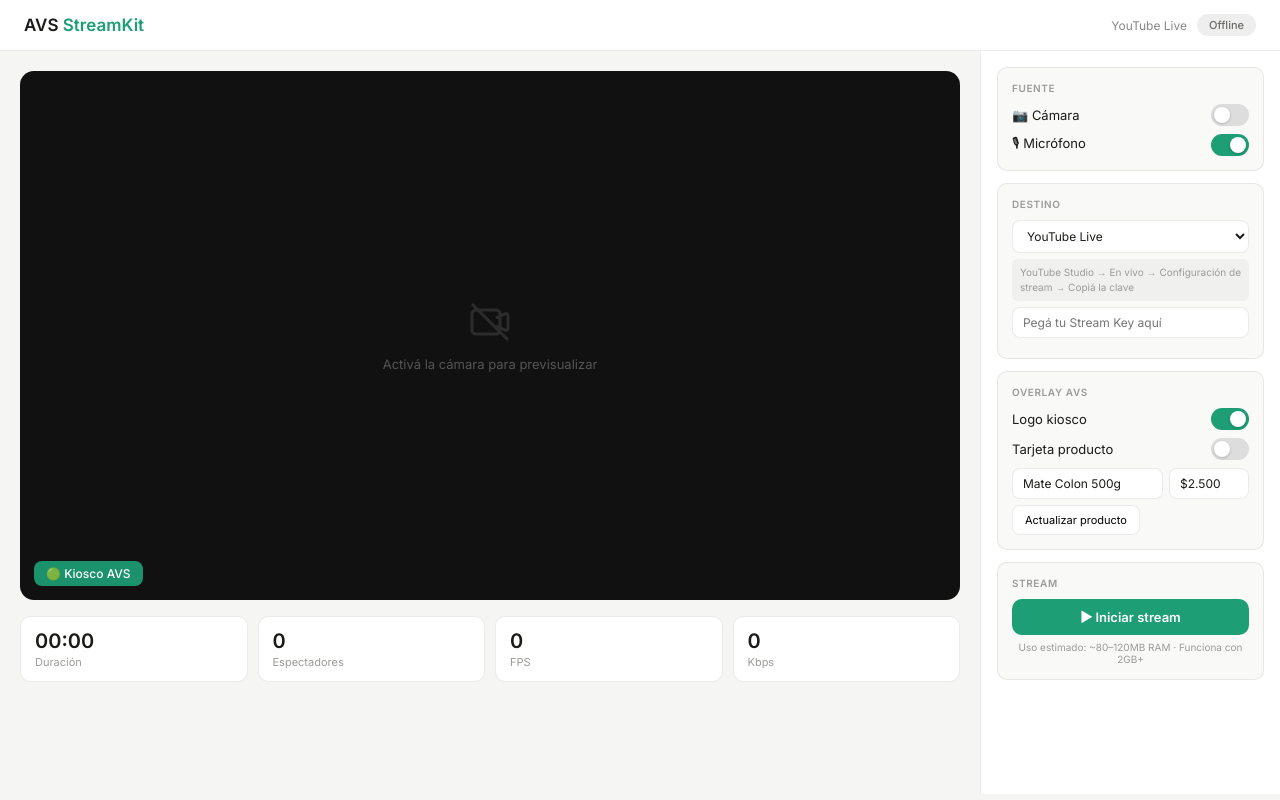
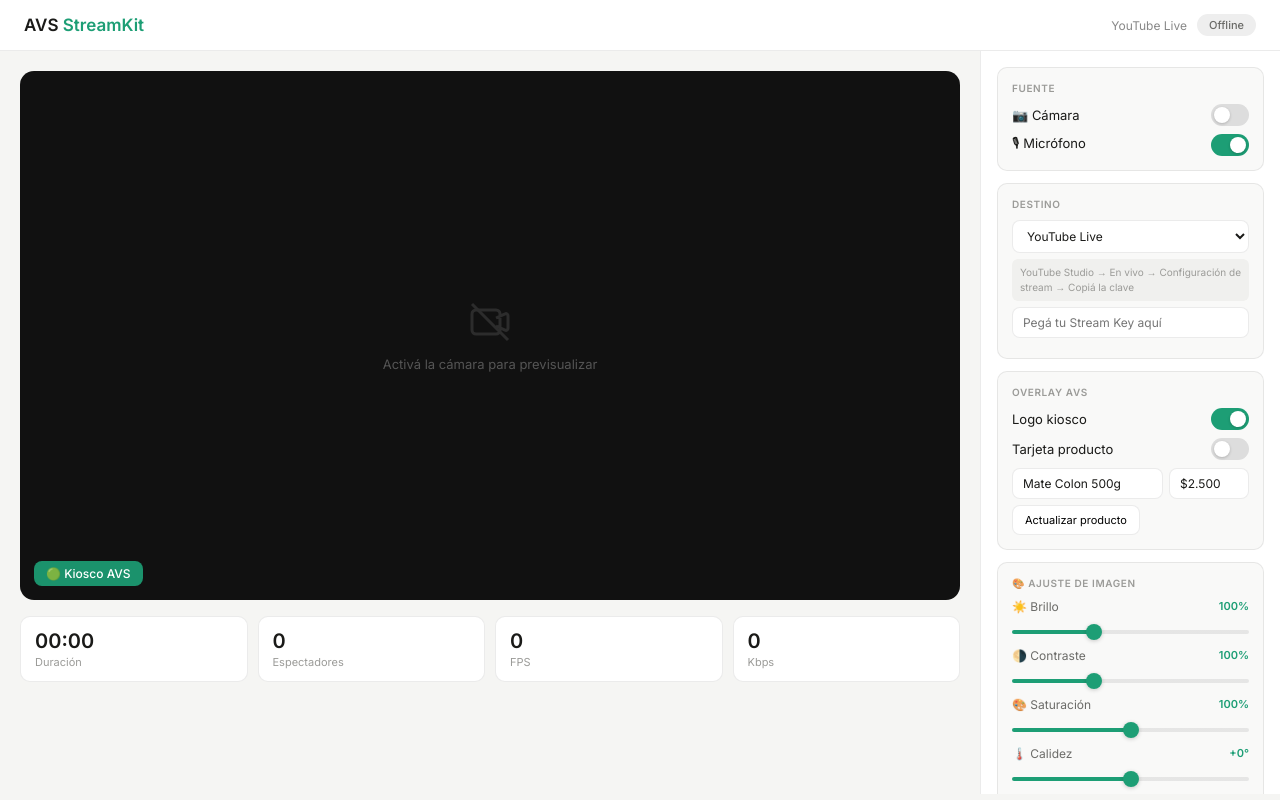
Before and after one commit to einvaldi/avs-streamkit, a website: page public/index.html in a window 1280 px wide. Drawn offline with nearby package versions, Linux system fonts and the light colour scheme; no server answers.

Commit message:
Filtros imagen v2

```diff
--- a/public/index.html
+++ b/public/index.html
@@ -156,6 +156,23 @@
 
     @keyframes pulse { 0%,100%{opacity:1} 50%{opacity:0.5} }
 
+    /* Sliders de imagen */
+    .slider-row { margin-bottom: 10px; }
+    .slider-label { display: flex; justify-content: space-between; font-size: 12px; color: var(--text-2); margin-bottom: 4px; }
+    .slider-label span:last-child { font-weight: 600; color: var(--green); font-size: 11px; }
+    .slider {
+      width: 100%; height: 4px; border-radius: 4px;
+      appearance: none; -webkit-appearance: none;
+      background: linear-gradient(to right, var(--green) 0%, var(--border) 0%);
+      outline: none; cursor: pointer;
+    }
+    .slider::-webkit-slider-thumb {
+      appearance: none; -webkit-appearance: none;
+      width: 16px; height: 16px; border-radius: 50%;
+      background: var(--green); cursor: pointer;
+      box-shadow: 0 1px 4px rgba(0,0,0,0.2);
+    }
+
     @media (max-width: 768px) {
       .main { grid-template-columns: 1fr; }
       .right { border-left: none; border-top: 1px solid var(--border); }
@@ -253,6 +270,41 @@
         <input type="text" id="pPrice" placeholder="Precio" value="$2.500">
       </div>
       <button class="btn-ok" onclick="applyProduct()">Actualizar producto</button>
+    </div>
+
+    <!-- Ajuste de imagen -->
+    <div class="card">
+      <div class="card-title">🎨 Ajuste de imagen</div>
+
+      <div class="slider-row">
+        <div class="slider-label"><span>☀️ Brillo</span><span id="vBrillo">100%</span></div>
+        <input type="range" min="50" max="200" value="100" class="slider" id="sBrillo" oninput="applyFilters()">
+      </div>
+      <div class="slider-row">
+        <div class="slider-label"><span>🌗 Contraste</span><span id="vContraste">100%</span></div>
+        <input type="range" min="50" max="200" value="100" class="slider" id="sContraste" oninput="applyFilters()">
+      </div>
+      <div class="slider-row">
+        <div class="slider-label"><span>🎨 Saturación</span><span id="vSaturacion">100%</span></div>
+        <input type="range" min="0" max="200" value="100" class="slider" id="sSaturacion" oninput="applyFilters()">
+      </div>
+      <div class="slider-row">
+        <div class="slider-label"><span>🌡️ Calidez</span><span id="vCalidez">0°</span></div>
+        <input type="range" min="-30" max="30" value="0" class="slider" id="sCalidez" oninput="applyFilters()">
+      </div>
+      <div class="slider-row">
+        <div class="slider-label"><span>✨ Nitidez</span><span id="vNitidez">0</span></div>
+        <input type="range" min="0" max="5" value="0" step="0.5" class="slider" id="sNitidez" oninput="applyFilters()">
+      </div>
+      <div class="slider-row">
+        <div class="slider-label"><span>🌫️ Suavizado</span><span id="vBlur">0px</span></div>
+        <input type="range" min="0" max="3" value="0" step="0.5" class="slider" id="sBlur" oninput="applyFilters()">
+      </div>
+
+      <div style="display:flex;gap:6px;margin-top:8px;">
+        <button class="btn-ok" style="flex:1" onclick="resetFilters()">↺ Resetear</button>
+        <button class="btn-ok" style="flex:1;background:var(--green);color:#fff;border-color:var(--green)" onclick="autoFix()">⚡ Auto Fix</button>
+      </div>
     </div>
 
     <!-- Stream -->
@@ -363,6 +415,71 @@
   }
 
   updateDest();
+
+  // ── Filtros de imagen ─────────────────────────────────────────────
+  function applyFilters() {
+    const brillo     = document.getElementById('sBrillo').value;
+    const contraste  = document.getElementById('sContraste').value;
+    const saturacion = document.getElementById('sSaturacion').value;
+    const calidez    = parseInt(document.getElementById('sCalidez').value);
+    const nitidez    = document.getElementById('sNitidez').value;
+    const blur       = document.getElementById('sBlur').value;
+
+    // Labels
+    document.getElementById('vBrillo').textContent     = brillo + '%';
+    document.getElementById('vContraste').textContent  = contraste + '%';
+    document.getElementById('vSaturacion').textContent = saturacion + '%';
+    document.getElementById('vCalidez').textContent    = (calidez >= 0 ? '+' : '') + calidez + '°';
+    document.getElementById('vNitidez').textContent    = nitidez;
+    document.getElementById('vBlur').textContent       = blur + 'px';
+
+    // Filtro CSS principal
+    let filterStr = `brightness(${brillo}%) contrast(${contraste}%) saturate(${saturacion}%) blur(${blur}px)`;
+    if (parseFloat(nitidez) > 0) {
+      filterStr += ` drop-shadow(0 0 ${nitidez * 0.3}px rgba(255,255,255,0.3))`;
+    }
+    document.getElementById('camVideo').style.filter = filterStr;
+
+    // Calidez — sepia leve para cálido, hue-rotate para frío
+    if (calidez > 0) {
+      document.getElementById('camVideo').style.filter += ` sepia(${calidez * 1.5}%) hue-rotate(-${calidez * 0.5}deg)`;
+    } else if (calidez < 0) {
+      document.getElementById('camVideo').style.filter += ` hue-rotate(${Math.abs(calidez) * 0.8}deg)`;
+    }
+
+    // Actualizar barra de slider visualmente
+    ['sBrillo','sContraste','sSaturacion','sCalidez','sNitidez','sBlur'].forEach(id => {
+      const el = document.getElementById(id);
+      const min = parseFloat(el.min), max = parseFloat(el.max), val = parseFloat(el.value);
+      const pct = ((val - min) / (max - min)) * 100;
+      el.style.background = `linear-gradient(to right, var(--green) ${pct}%, var(--border) ${pct}%)`;
+    });
+  }
+
+  function resetFilters() {
+    document.getElementById('sBrillo').value     = 100;
+    document.getElementById('sContraste').value  = 100;
+    document.getElementById('sSaturacion').value = 100;
+    document.getElementById('sCalidez').value    = 0;
+    document.getElementById('sNitidez').value    = 0;
+    document.getElementById('sBlur').value       = 0;
+    document.getElementById('camVideo').style.filter = '';
+    applyFilters();
+  }
+
+  function autoFix() {
+    // Configuración óptima para imagen oscura típica de webcam
+    document.getElementById('sBrillo').value     = 140;
+    document.getElementById('sContraste').value  = 115;
+    document.getElementById('sSaturacion').value = 120;
+    document.getElementById('sCalidez').value    = 8;
+    document.getElementById('sNitidez').value    = 1.5;
+    document.getElementById('sBlur').value       = 0;
+    applyFilters();
+  }
+
+  // Inicializar sliders al arrancar
+  applyFilters();
 </script>
 </body>
 </html>
```
